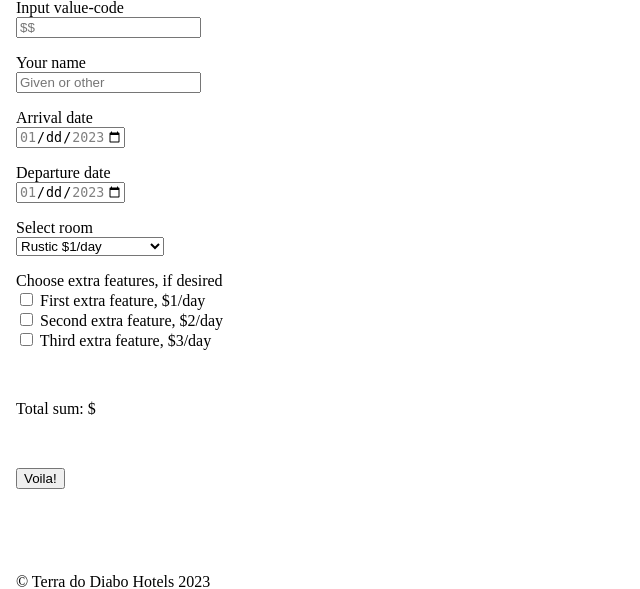
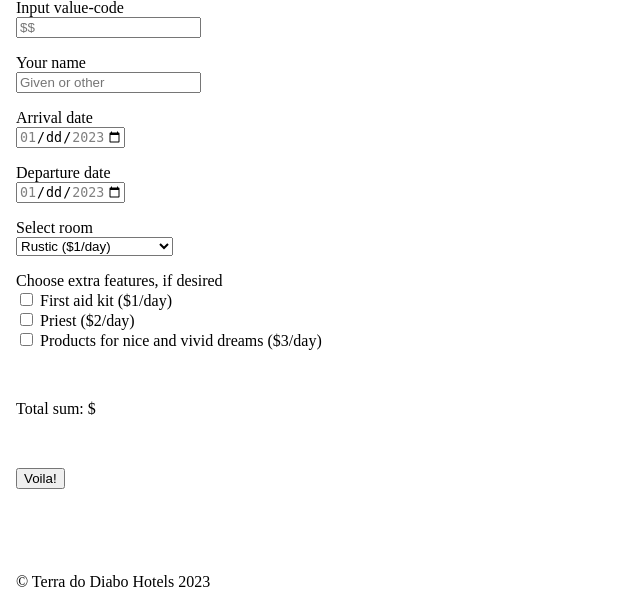
Before and after one commit to MagnusVV/Yrgopelago-MVV, a PHP site: page / in a window 1280 px wide. Shown: the part 193-782 px from the top of the page, without its empty margins (0-640 px from the left). Run offline with PHP 8.4, Linux system fonts and the light colour scheme; some web fonts are replaced.

Commit message:
Changed file pathways

```diff
--- a/app/bookings.php
+++ b/app/bookings.php
@@ -1,6 +1,8 @@
 <?php
 
 declare(strict_types=1);
+
+require '../views/header.php';
 
 
 // isset-block for checking and creating variables from booking-field in index.php.
@@ -44,3 +46,5 @@
 
 
 // $name = htmlspecialchars($name, ENT_QUOTES);
+
+require '../views/footer.php';
--- a/assets/scripts/script.js
+++ b/assets/scripts/script.js
@@ -1,12 +1,14 @@
-/* Set min and max value on arrival and departure date-FIELDS. Inspired by: https://stackoverflow.com/questions/61010768/set-html5-date-field-min-value-based-on-another-html5-date-value
- */
+// THE BOOKING FORM --- --- --->
+
+//  date-FIELDS:
+
+// Set min and max value on arrival and departure date-FIELDS. Inspired by: https://stackoverflow.com/questions/61010768/set-html5-date-field-min-value-based-on-another-html5-date-value
 
 const arrivalDate = document.getElementById('arrivalDate');
 
 const departureDate = document.getElementById('departureDate');
 
 // Function that converts date variable to UTC-format, adds or remove one day, and converts it back to ISO-format. Inspired by: https://stackoverflow.com/questions/60289487/how-do-i-get-the-next-days-date-in-js-in-yyyy-mm-dd-format
-
 function addOrSubstractDays(date, int) {
   const modifyDate = new Date(date);
   modifyDate.setUTCDate(modifyDate.getUTCDate() + int);
@@ -15,10 +17,9 @@
   return dayResult;
 }
 
-// onchange-handlers where selected dates are checked and possible min- and max-dates are adjusted accordingly.
+// onchange-handlers where selected dates are checked and possible min- and max-dates are adjusted accordingly:
 
 // Add +1, so departureDate always will be at least one day after arrivalDate.
-
 arrivalDate.onchange = function setMinDepartureDate() {
   const firstDate = arrivalDate.value;
 
@@ -26,9 +27,25 @@
 };
 
 // Substracts 1, so arrivalDate always will be at least one day before departureDate.
-
 departureDate.onchange = function setMinArrivalDate() {
   const secondDate = departureDate.value;
 
   arrivalDate.setAttribute('max', addOrSubstractDays(secondDate, -1));
 };
+
+// room-SELECTION:
+
+const roomSelector = document.getElementById('roomSelection');
+
+// this is just the start value (cost)
+let roomCost = roomSelector.value;
+
+console.log(roomCost);
+
+roomSelector.onchange = function () {
+  const selectedRoomCost = roomSelector.value;
+
+  console.log(selectedRoomCost);
+};
+
+// <--- --- ---
--- a/views/footer.php
+++ b/views/footer.php
@@ -4,7 +4,7 @@
 
 	</footer>
 
-	<script src="./assets/scripts/script.js"></script>
+	<script src="/assets/scripts/script.js"></script>
 
 	</body>
 
--- a/views/header.php
+++ b/views/header.php
@@ -5,15 +5,15 @@
     <meta charset="UTF-8">
     <meta http-equiv="X-UA-Compatible" content="IE=edge">
     <meta name="viewport" content="width=device-width, initial-scale=1.0">
-    <link rel="stylesheet" href="./assets/styles/global.css">
-    <link rel="stylesheet" href="./assets/styles/style.css">
+    <link rel="stylesheet" href="/assets/styles/global.css">
+    <link rel="stylesheet" href="/assets/styles/style.css">
 
     <!-- Styling för kalenderpaketet: -->
 
-    <link rel="stylesheet" href="./assets/styles/calendar.css">
+    <link rel="stylesheet" href="/assets/styles/calendar.css">
 
     <title>Yrgopelago</title>
-    <link rel="icon" href="./assets/images/favicon/VV-logo.ico" type="image/x-icon" />
+    <link rel="icon" href="/assets/images/favicon/VV-logo.ico" type="image/x-icon" />
 </head>
 
 <body>
--- a/views/main.php
+++ b/views/main.php
@@ -46,10 +46,10 @@
                 <!-- Select room -->
                 <p>
                     <label for="roomSelect" class="">Select room</label><br>
-                    <select name="roomSelect" id="roomSelect">
-                        <option value="1">Rustic $1/day</option>
-                        <option value="2">Tourist $2/day</option>
-                        <option value="3">Oh yes, baby! $3/day</option>
+                    <select name="roomSelection" id="roomSelection">
+                        <option id="roomSelect1" value="1">Rustic ($1/day)</option>
+                        <option id="roomSelect2" value="2">Tourist ($2/day)</option>
+                        <option id="roomSelect3" value="3">Oh yes, baby! ($3/day)</option>
                     </select>
                 </p>
 
@@ -57,9 +57,9 @@
                 <p>
                     <label for="extras" class="">Choose extra features, if desired<br>
 
-                        <input type="checkbox" value="1" name="extrasFirst" id="extras" class=""> First extra feature, $1/day<br>
-                        <input type="checkbox" value="2" name="extrasSecond" id="extras" class=""> Second extra feature, $2/day<br>
-                        <input type="checkbox" value="3" name="extrasThird" id="extras" class=""> Third extra feature, $3/day<br>
+                        <input type="checkbox" value="1" name="extrasFirst" id="extras" class=""> First aid kit ($1/day)<br>
+                        <input type="checkbox" value="2" name="extrasSecond" id="extras" class=""> Priest ($2/day)<br>
+                        <input type="checkbox" value="3" name="extrasThird" id="extras" class=""> Products for nice and vivid dreams ($3/day)<br>
 
                     </label>
                 </p>
```
